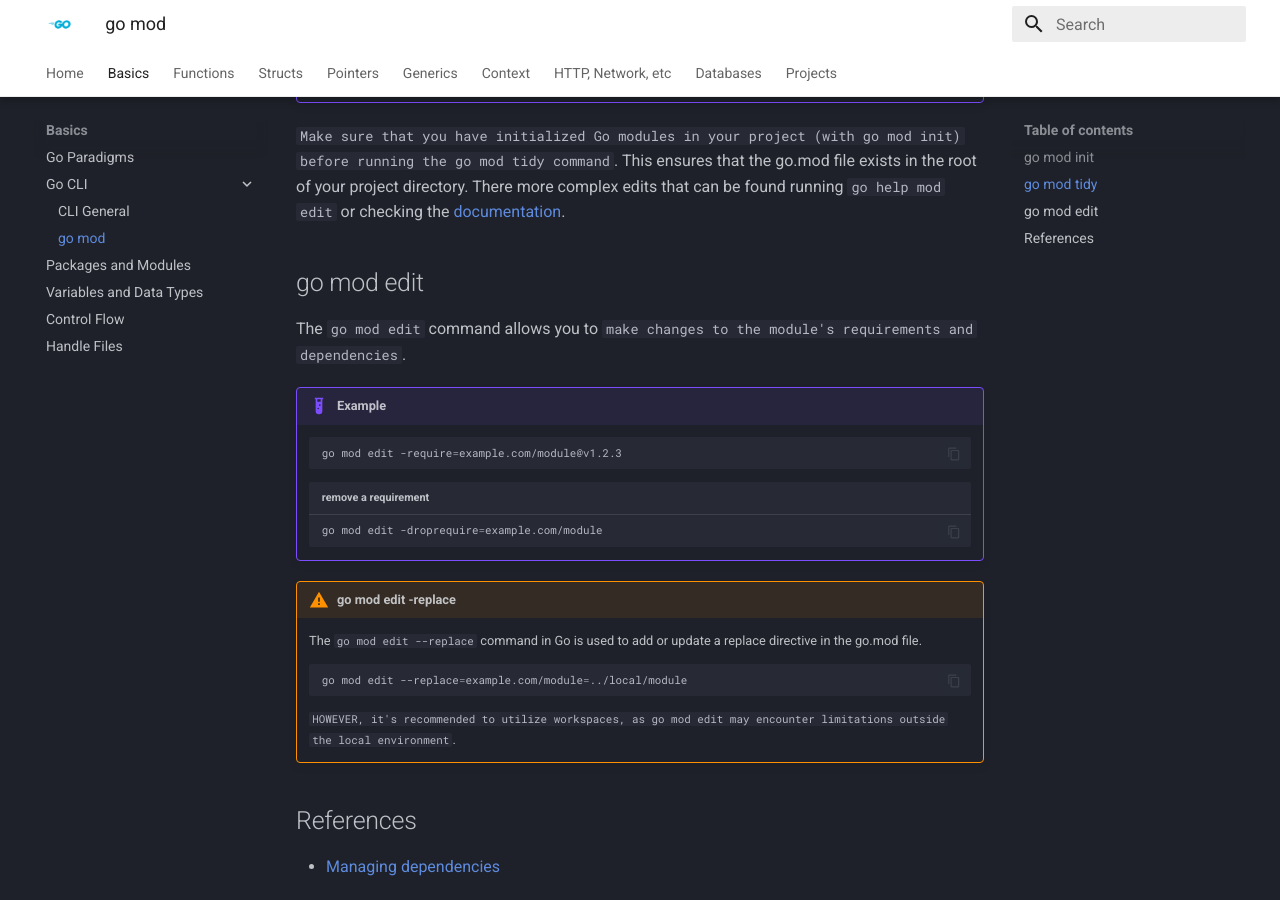
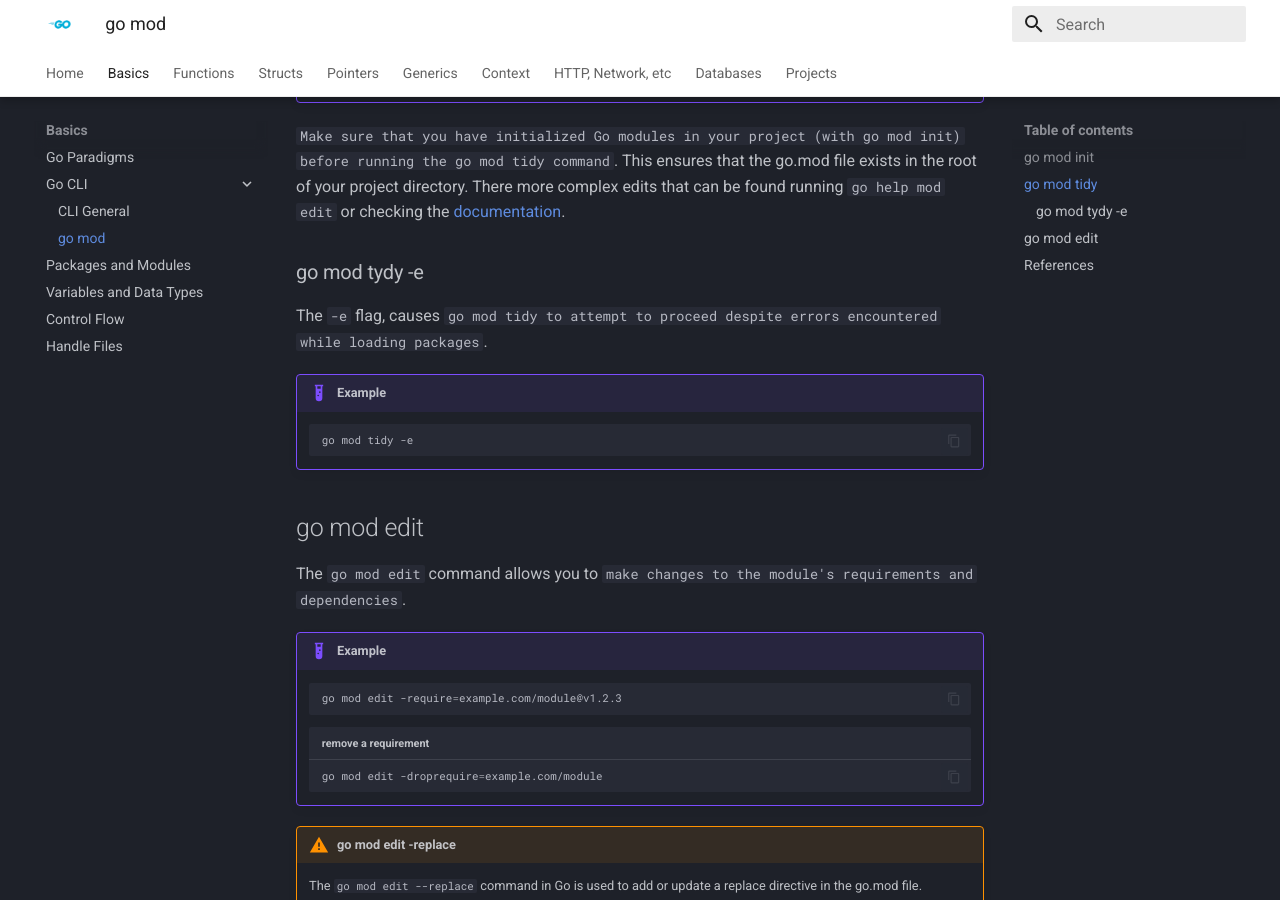
Before and after one commit to RomeroGabriel/mastering-go, an MkDocs documentation site: the page built from doc/basics/cli/go_mod.md, in a window 1280 px wide and 900 px high, scrolled down 828 px. Built offline with MkDocs 1.6.1 and Material for MkDocs 9.7.7, drawn with Linux system fonts in a browser that asks for light colours.

Commit message:
add go mod tidy -e

````diff
--- a/doc/basics/cli/go_mod.md
+++ b/doc/basics/cli/go_mod.md
@@ -25,6 +25,16 @@ This is a command that `ensures that the go.mod file matches the source code in
 
 `Make sure that you have initialized Go modules in your project (with go mod init) before running the go mod tidy command`. This ensures that the go.mod file exists in the root of your project directory. There more complex edits that can be found running `go help mod edit` or checking the [documentation](https://go.dev/ref/mod#go-mod-edit).
 
+### go mod tydy -e
+
+The `-e` flag, causes `go mod tidy to attempt to proceed despite errors encountered while loading packages`.
+
+!!! example
+
+    ```bash
+    go mod tidy -e
+    ```
+
 ## go mod edit
 
 The `go mod edit` command allows you to `make changes to the module's requirements and dependencies`.
````
